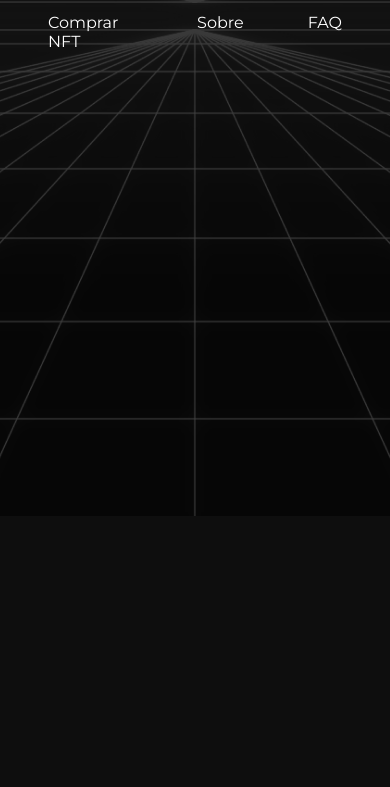
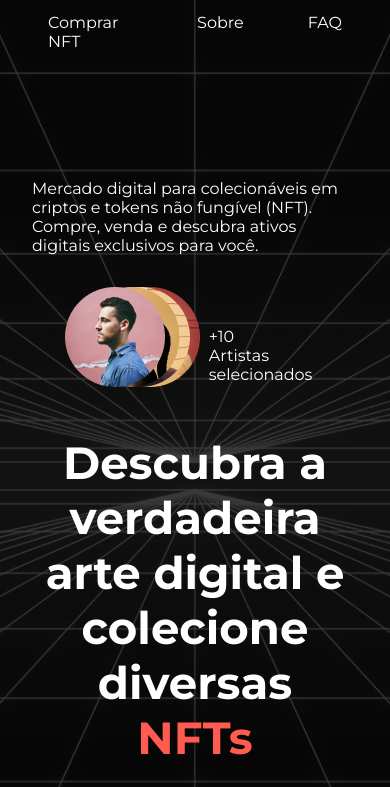
Before and after one commit to CaiocsCunha/desafio-rocket-nfts, a plain HTML site: page index.html in a window 390 px wide. Shown: the part 67-854 px from the top of the page. Drawn offline with Linux system fonts and the light colour scheme.

Commit message:
Alterado divisão do html e adcionado conteudo, melhorado responsividade

```diff
--- a/css/style.css
+++ b/css/style.css
@@ -26,16 +26,16 @@ body {
   font-family: 'Montserrat', sans-serif;
 }
 
-section {
-  background: center;
-}
-
 header {
   display: flex;
   align-items: center;
   justify-content: space-between;
   background: transparent;
   margin: 3rem;
+}
+
+header .logo {
+  cursor: pointer;
 }
 
 header nav {
@@ -59,13 +59,78 @@ header .connect-wallet {
   padding: 0.3rem;
   gap: 0.5rem;
   font-weight: bold;
+  cursor: pointer;
 }
 
 main {
   display: flex;
+  width: 100%;
+  justify-content: center;
+}
+
+main section.section1 {
+  width: 90%;
+  display: flex;
+  margin: 5rem 2.5rem 0 2.5rem;
+  flex-wrap: wrap;
+  justify-content: space-around;
+  gap: 3rem;
+}
+
+main section.section1 .artists {
+  display: flex;
   flex-direction: column;
-  gap: 10rem;
+  width: 25%;
 }
+
+main section.section1 .artists .selected {
+  display: flex;
+  margin-top: 2rem;
+  gap: 2rem;
+}
+
+main section.section1 .artists .selected .avatars {
+  position: relative;
+  display: flex;
+  gap: 3rem;
+  width: 38%;
+}
+
+main section.section1 .artists .selected .avatars #selected1 {
+  position: absolute;
+}
+main section.section1 .artists .selected .avatars #selected2 {
+  position: absolute;
+  left: 18px;
+  z-index: -1;
+}
+main section.section1 .artists .selected .avatars #selected3 {
+  position: absolute;
+  left: 25px;
+  z-index: -2;
+}
+main section.section1 .artists .selected .avatars #selected4 {
+  position: absolute;
+  left: 35px;
+  z-index: -3;
+}
+
+main section.section1 .artists .selected .description-artists p {
+  position: relative;
+  top: 70%;
+  left: 20%;
+}
+
+main section.section1 .publi h1 {
+  font-size: 45px;
+  width: 100%;
+}
+
+main section.section1 .publi h1 span {
+  color: var(--color-logo);
+}
+
+/*============================Media queries=========================== */
 
 @media screen and (max-width: 930px) {
   body {
@@ -84,7 +149,7 @@ main {
     width: 40%;
     position: absolute;
     top: 2rem;
-    left: 2rem;
+    left: 1rem;
     cursor: pointer;
   }
   header nav {
@@ -98,4 +163,59 @@ main {
     margin: 1rem;
     cursor: pointer;
   }
+
+  main section.section1 {
+    display: flex;
+    margin: 5rem 2rem 0 2rem;
+    flex-wrap: wrap;
+    justify-content: center;
+    gap: 3rem;
+  }
+
+  main section.section1 .artists {
+    display: flex;
+    flex-direction: column;
+    width: 100%;
+  }
+
+  main section.section1 .artists .selected {
+    justify-content: center;
+    height: 100px;
+  }
+
+  main section.section1 .artists .selected .avatars {
+    display: flex;
+    gap: 3rem;
+    width: 50%;
+    position: relative;
+    left: 10%;
+  }
+
+  main section.section1 .artists .selected #selected2 {
+    position: absolute;
+    left: 50px;
+    z-index: -1;
+  }
+  main section.section1 .artists .selected #selected3 {
+    position: absolute;
+    left: 59px;
+    z-index: -2;
+  }
+  main section.section1 .artists .selected #selected4 {
+    position: absolute;
+    left: 70px;
+    z-index: -3;
+  }
+
+  main section.section1 .artists .selected .description-artists p {
+    position: relative;
+    top: 40%;
+    left: 0%;
+  }
+
+  main section.section1 .publi h1 {
+    font-size: 45px;
+    width: 100%;
+    text-align: center;
+  }
 }
--- a/index.html
+++ b/index.html
@@ -27,7 +27,66 @@
       </div>
     </header>
 
-    <main></main>
+    <main>
+      <section class="section1">
+        <div class="artists">
+          <p>
+            Mercado digital para colecionáveis em criptos e tokens não fungível
+            (NFT). Compre, venda e descubra ativos digitais exclusivos para
+            você.
+          </p>
+          <div class="selected">
+            <div class="avatars">
+              <img
+                src="./assets/artista-1.png"
+                id="selected1"
+                alt=""
+                srcset=""
+              />
+              <img
+                src="./assets/artista-2.png"
+                id="selected2"
+                alt=""
+                srcset=""
+              />
+              <img
+                src="./assets/artista-3.png"
+                id="selected3"
+                alt=""
+                srcset=""
+              />
+              <img
+                src="./assets/artista-4.png"
+                id="selected4"
+                alt=""
+                srcset=""
+              />
+            </div>
+
+            <div class="description-artists">
+              <p>+10</p>
+              <p>Artistas selecionados</p>
+            </div>
+          </div>
+        </div>
+
+        <div class="publi">
+          <h1>
+            Descubra a verdadeira <br />
+            arte digital e <br />
+            colecione diversas <br />
+            <span>NFTs</span>
+          </h1>
+        </div>
+
+        <div class="img-section1">
+          <img
+            src="./assets/badge.svg"
+            alt="Imagem de um disco de vinil com a logo da Rocketseat ao centro e o texto: explore a arte"
+          />
+        </div>
+      </section>
+    </main>
 
     <script src="./js/script.js"></script>
   </body>
```
